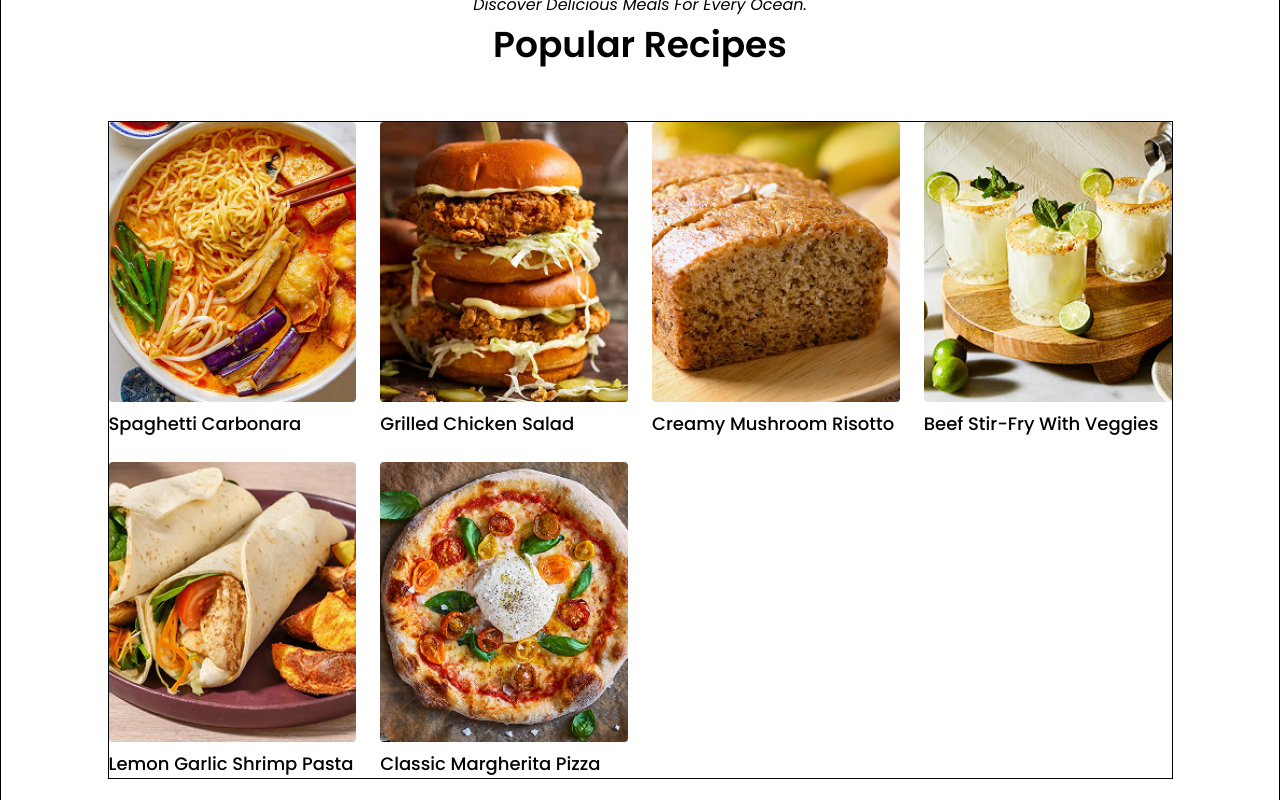
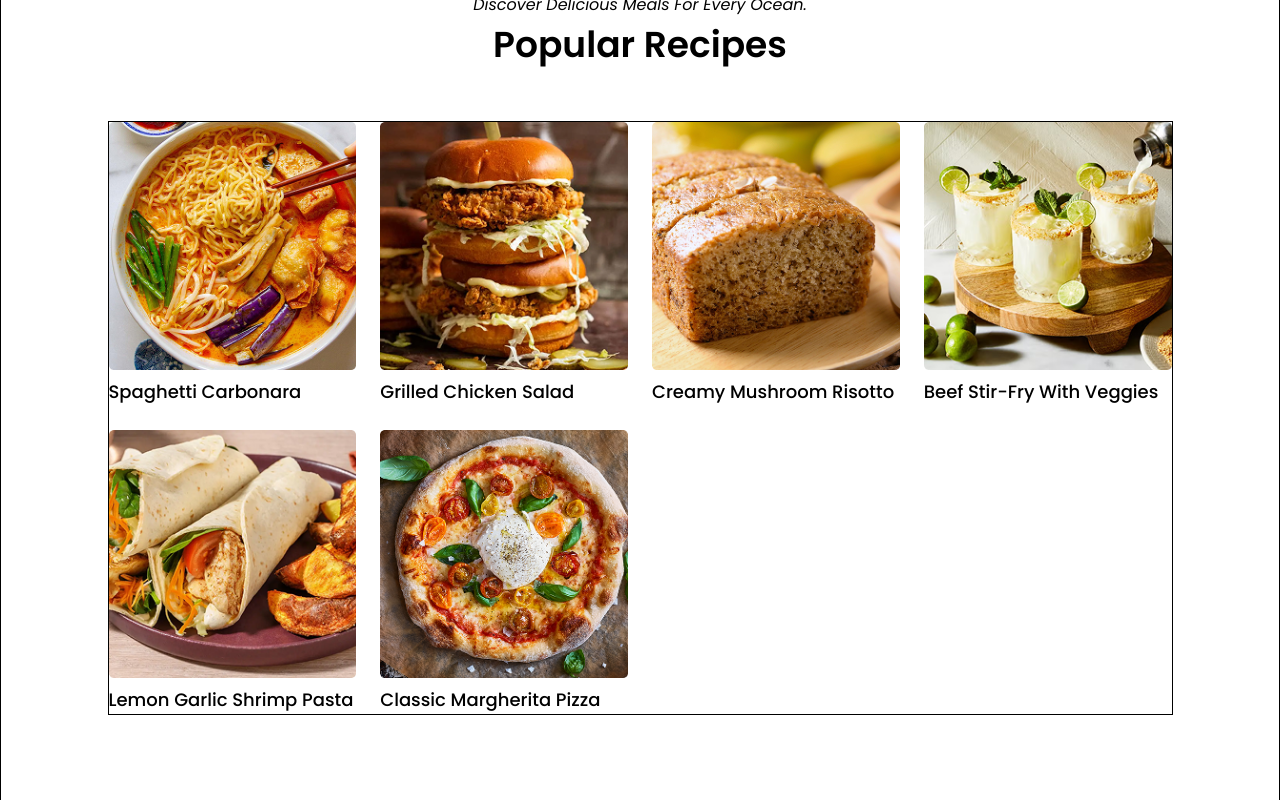
Before and after one commit to wilhelmusolejr/foodify-v2, a React (Vite) app in the folder client/: page / in a window 1280 px wide. Shown: the part 2560-3360 px from the top of the page. Built offline with nearby package versions, Linux system fonts and the light colour scheme; a web font is replaced by a local one.

Commit message:
style: make image aspect ratio in square shape.

```diff
--- a/client/src/components/Recipe.jsx
+++ b/client/src/components/Recipe.jsx
@@ -4,7 +4,7 @@ export default function Recipe({ image_path, link, name }) {
   return (
     <>
       <div className="">
-        <div class="h-32 lg:h-40 xl:h-70 rounded-lg flex items-center justify-center">
+        <div class="aspect-square rounded-lg flex items-center justify-center">
           <img
             src={image_path}
             alt={`Image for header food item`}
```
